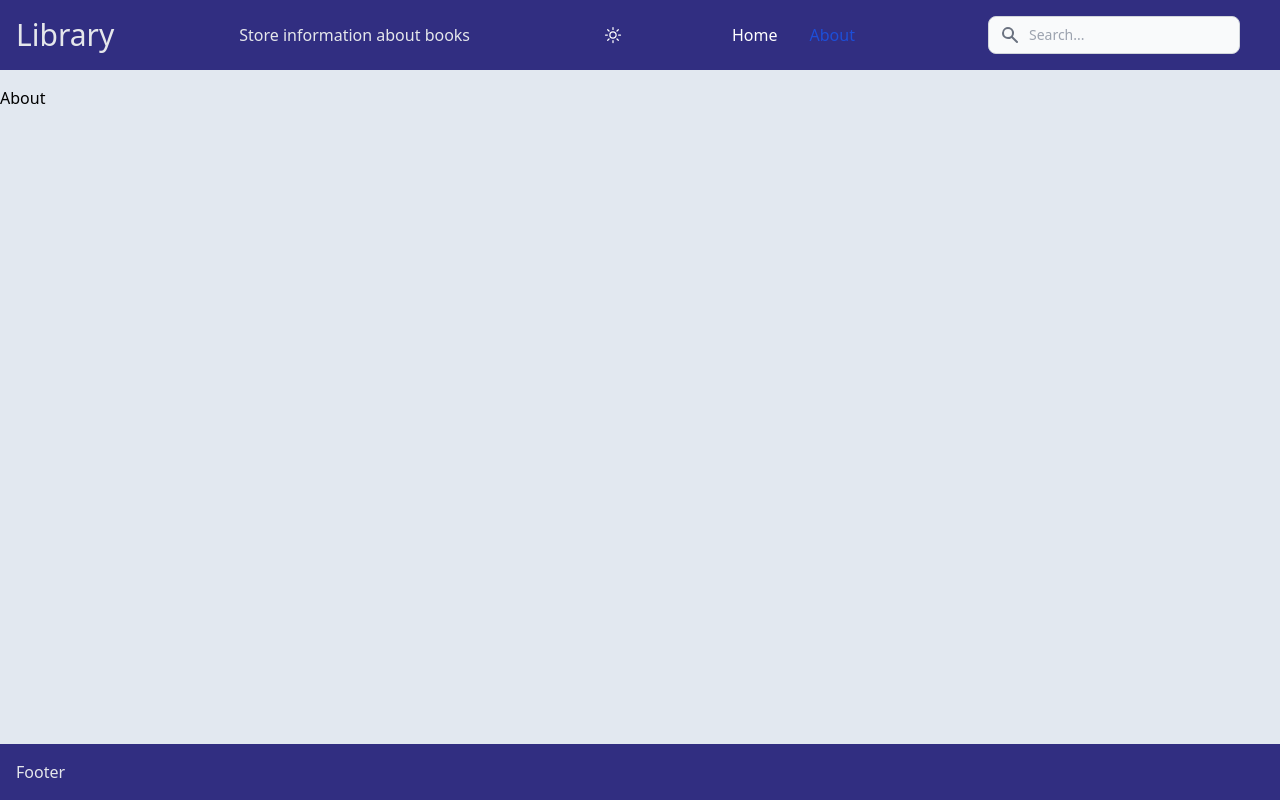
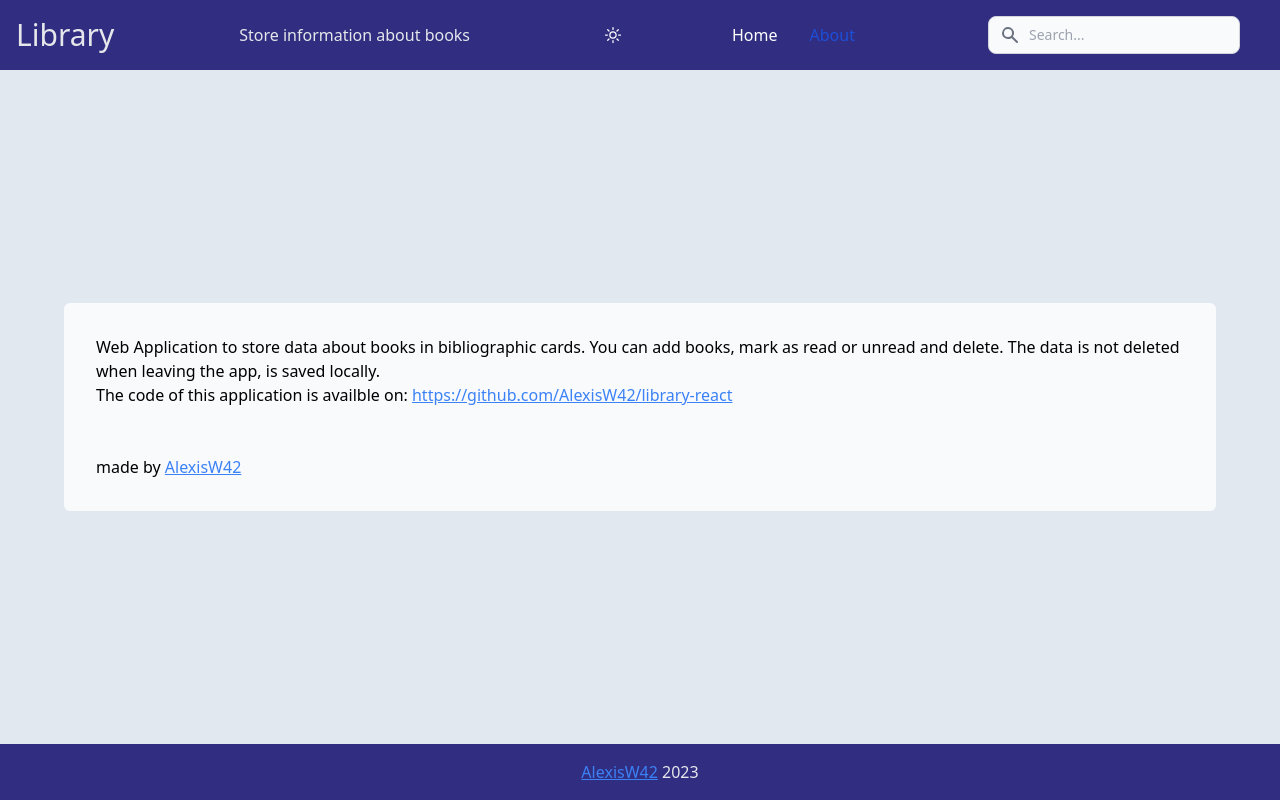
Before and after one commit to AlexisW42/library-react, a React (Vite) app: page /about in a window 1280 px wide. Built offline with nearby package versions, Linux system fonts and the light colour scheme.

Commit message:
Added details to about and footer

```diff
--- a/src/components/Footer.jsx
+++ b/src/components/Footer.jsx
@@ -1,7 +1,15 @@
 function Footer() {
   return (
-    <footer className="row-start-3 row-end-4 mt-4 h-fit bg-indigo-900 p-4 text-gray-200 dark:border-t-2 dark:border-t-slate-800 dark:bg-slate-900">
-      Footer
+    <footer className="row-start-3 row-end-4 mt-4 h-fit bg-indigo-900 p-4 text-center text-gray-200 dark:border-t-2 dark:border-t-slate-800 dark:bg-slate-900">
+      <p>
+        <a
+          className="text-blue-500 underline"
+          href="https://github.com/AlexisW42"
+        >
+          AlexisW42
+        </a>{' '}
+        {new Date().getFullYear()}
+      </p>
     </footer>
   )
 }
--- a/src/pages/About.jsx
+++ b/src/pages/About.jsx
@@ -1,4 +1,32 @@
 function About() {
-  return <div>About</div>
+  return (
+    <div className="mb-8 mt-8 grid min-w-[90vw] max-w-6xl grid-flow-row self-center justify-self-center rounded-md bg-slate-50 p-8 text-left dark:bg-slate-800 dark:text-gray-200">
+      <p>
+        Web Application to store data about books in bibliographic cards. You
+        can add books, mark as read or unread and delete. The data is not
+        deleted when leaving the app, is saved locally.
+      </p>
+      <p>
+        The code of this application is availble on:{' '}
+        <a
+          className="text-blue-500 underline"
+          href="https://github.com/AlexisW42/library-react"
+        >
+          https://github.com/AlexisW42/library-react
+        </a>
+      </p>
+      <br />
+      <br />
+      <p>
+        made by{' '}
+        <a
+          className="text-blue-500 underline"
+          href="https://github.com/AlexisW42"
+        >
+          AlexisW42
+        </a>
+      </p>
+    </div>
+  )
 }
 export default About
```
